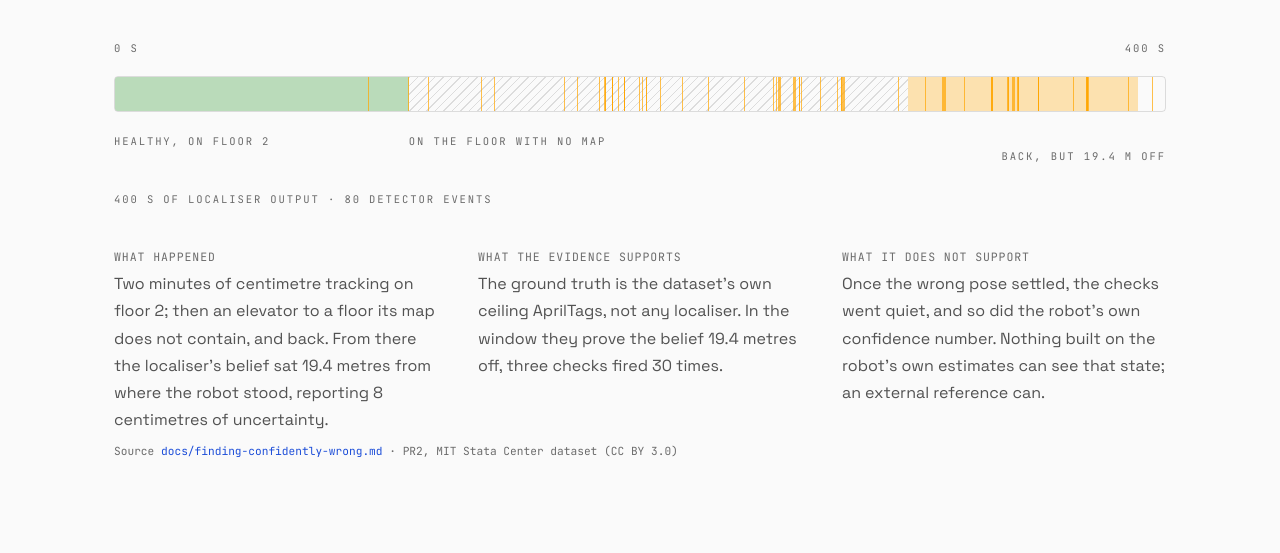
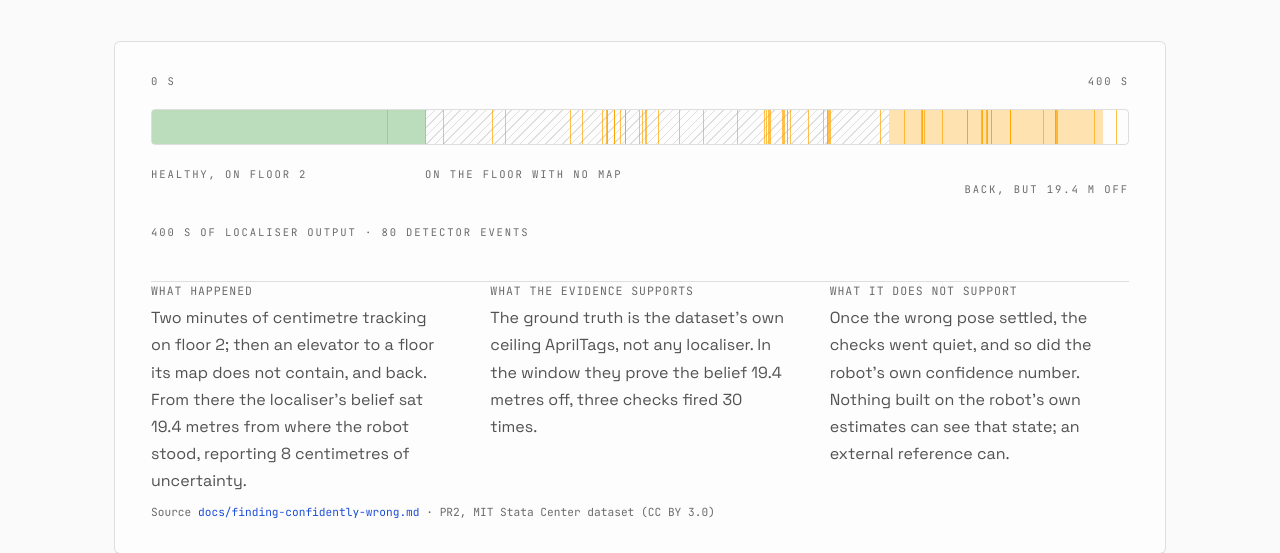
Before and after one commit to thrmnn/theohermann.ch, an Astro site: page / in a window 1280 px wide. Shown: the part 438-991 px from the top of the page. Built offline with nearby package versions, Linux system fonts and the light colour scheme; Astro itself is replaced by a stand-in of ours.

Commit message:
ch: card variant of the sample (ruling13 open question), CSS only
Co-Authored-By: Claude Fable 5.1 <noreply@anthropic.com>
Claude-Session: https://claude.ai/code/session_01X5559hgoM3gGGDWQBK54RC

```diff
--- a/src/styles/global.css
+++ b/src/styles/global.css
@@ -902,3 +902,26 @@
     gap: 2.5rem;
   }
 }
+
+/* --- Card variant (ruling13 open question): the sample reads as an excerpt
+   of the written report, set apart from the page by a ruled frame. --- */
+.artifact-band-grid {
+  border: 1px solid var(--color-border);
+  border-radius: 6px;
+  background: color-mix(in srgb, var(--color-bg-elevated) 55%, transparent);
+  padding: 1.5rem;
+  max-width: calc(var(--max-w-content) - 3rem);
+}
+.artifact-band-grid .hero-artifact,
+.artifact-band-grid .artifact-explain {
+  padding: 0;
+}
+.sample-report {
+  border-top: 1px solid var(--color-border);
+  padding-top: 1.5rem;
+}
+@media (min-width: 1024px) {
+  .artifact-band-grid {
+    padding: 2rem 2.25rem;
+  }
+}
```
